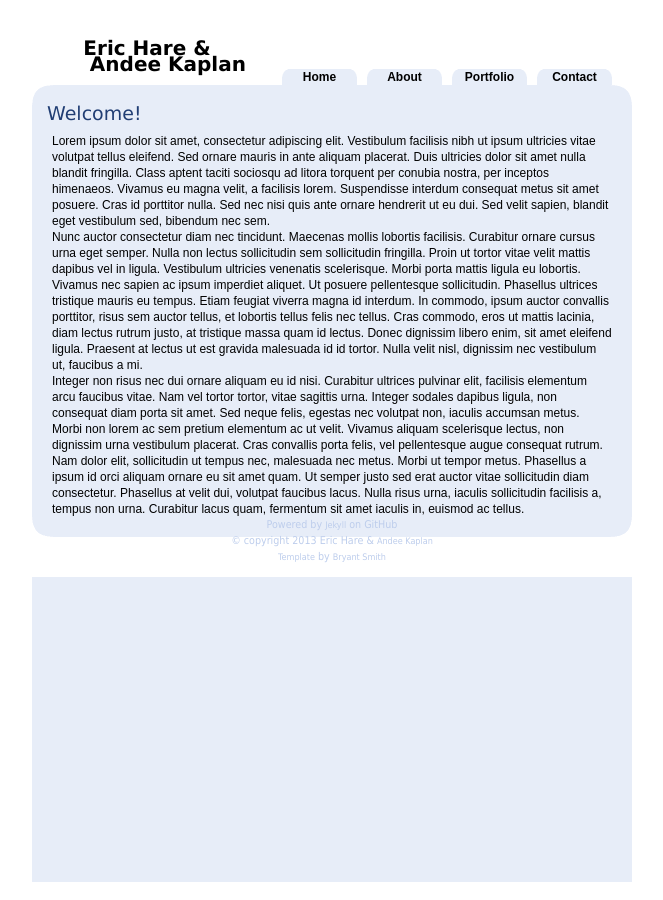
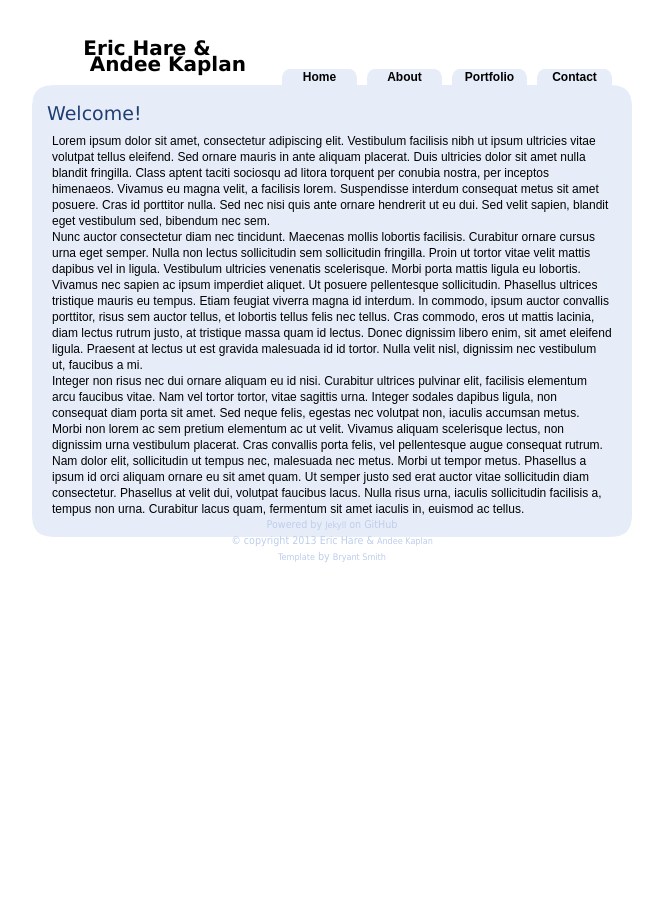
Before and after one commit to erichare/harekaplan.github.com, a Jekyll site: the page built from index.html, in a window 1280 px wide. Shown: the whole page, without its empty margins (303-966 px from the left). Built offline with Jekyll 4.4.1, drawn with Linux system fonts in a browser that asks for light colours; Markdown is read by kramdown in place of the engine named in the settings.

Commit message:
Change overflow

```diff
--- a/css/BlueBliss/bluebliss.css
+++ b/css/BlueBliss/bluebliss.css
@@ -34,7 +34,6 @@ body
   display: table;
   height: 100%;
   position: relative;
-  overflow: hidden;
   width: 600px;
 }
 
@@ -116,7 +115,6 @@ width:560px;
 	background-color:#E7EDF8;
 	width:600px;
 	clear:both;
-	height:2000px;
 }
 
 #header
```
